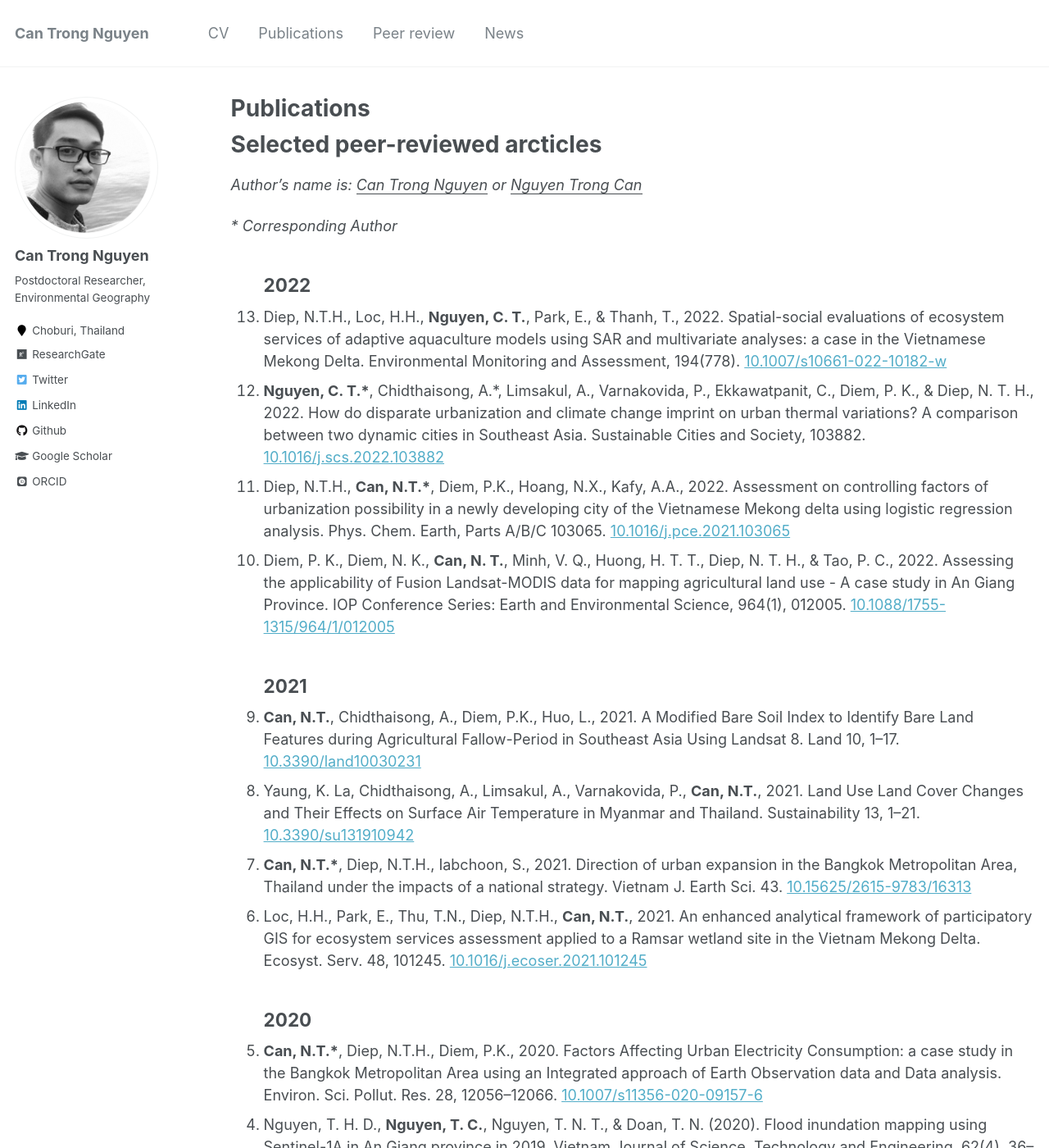
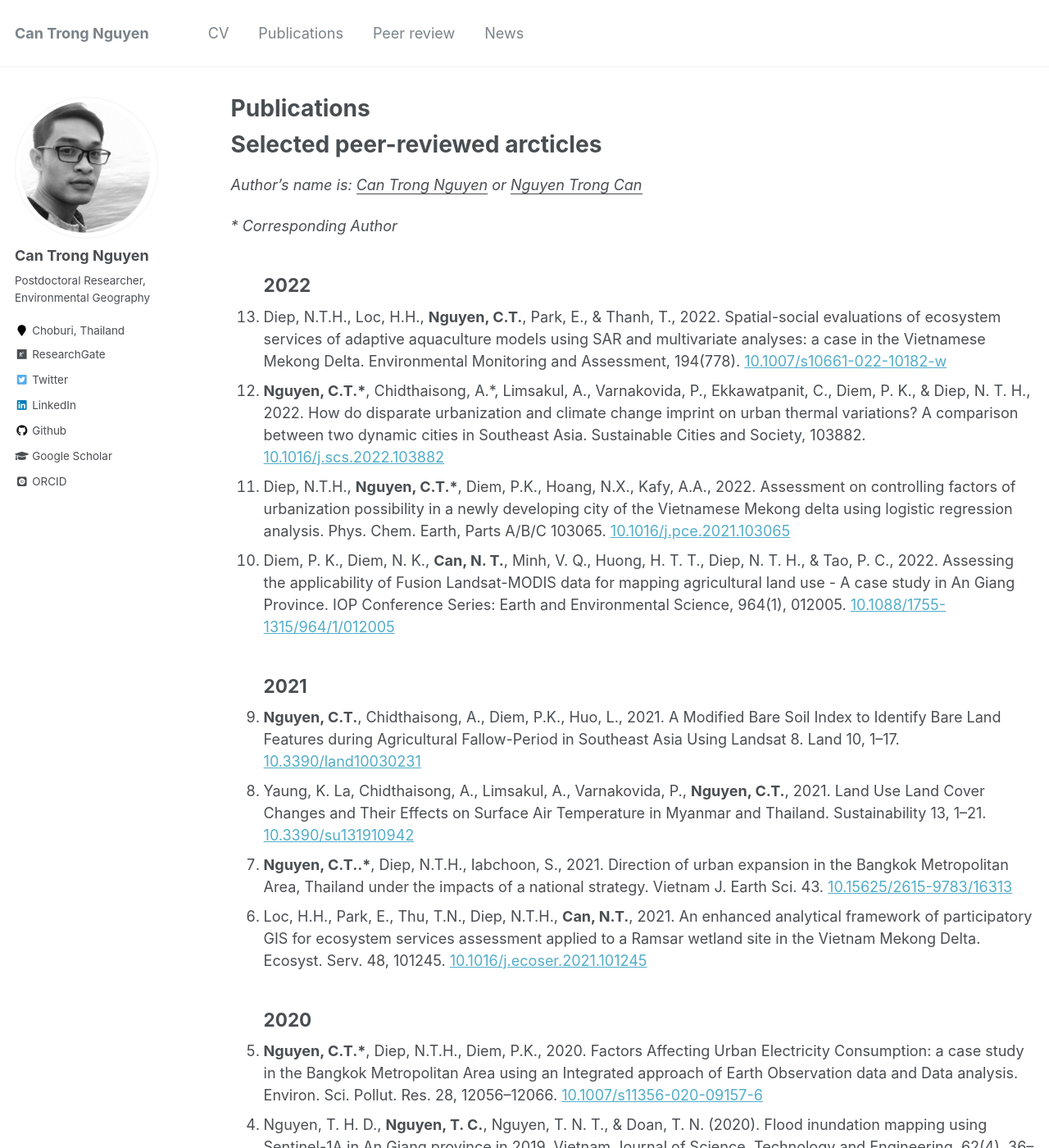
Before and after one commit to canng/oldsite, a Jekyll site: the page built from _pages/publications_list.md, in a window 1280 px wide and 1400 px high. Shown: the whole window at 82% size. Built offline with Jekyll 4.4.1, drawn with Linux system fonts in a browser that asks for light colours; some web fonts are replaced.

Commit message:
update name in pubs

```diff
--- a/_pages/publications_list.md
+++ b/_pages/publications_list.md
@@ -14,25 +14,25 @@ author_profile: true
 
 <h2> 2022 </h2>
 
-<li>Diep, N.T.H., Loc, H.H., <b>Nguyen, C. T.</b>, Park, E., & Thanh, T., 2022. Spatial-social evaluations of ecosystem services of adaptive aquaculture models using SAR and multivariate analyses: a case in the Vietnamese Mekong Delta. Environmental Monitoring and Assessment, 194(778). <a href="https://link.springer.com/article/10.1007/s10661-022-10182-w"> 10.1007/s10661-022-10182-w</a></li>
+<li>Diep, N.T.H., Loc, H.H., <b>Nguyen, C.T.</b>, Park, E., & Thanh, T., 2022. Spatial-social evaluations of ecosystem services of adaptive aquaculture models using SAR and multivariate analyses: a case in the Vietnamese Mekong Delta. Environmental Monitoring and Assessment, 194(778). <a href="https://link.springer.com/article/10.1007/s10661-022-10182-w"> 10.1007/s10661-022-10182-w</a></li>
 
-<li> <b>Nguyen, C. T.*</b>, Chidthaisong, A.*, Limsakul, A., Varnakovida, P., Ekkawatpanit, C., Diem, P. K., & Diep, N. T. H., 2022. How do disparate urbanization and climate change imprint on urban thermal variations? A comparison between two dynamic cities in Southeast Asia. Sustainable Cities and Society, 103882. <a href="https://doi.org/10.1016/j.scs.2022.103882"> 10.1016/j.scs.2022.103882</a></li>
+<li> <b>Nguyen, C.T.*</b>, Chidthaisong, A.*, Limsakul, A., Varnakovida, P., Ekkawatpanit, C., Diem, P. K., & Diep, N. T. H., 2022. How do disparate urbanization and climate change imprint on urban thermal variations? A comparison between two dynamic cities in Southeast Asia. Sustainable Cities and Society, 103882. <a href="https://doi.org/10.1016/j.scs.2022.103882"> 10.1016/j.scs.2022.103882</a></li>
 
-<li> Diep, N.T.H., <b>Can, N.T.*</b>, Diem, P.K., Hoang, N.X., Kafy, A.A., 2022. Assessment on controlling factors of urbanization possibility in a newly developing city of the Vietnamese Mekong delta using logistic regression analysis. Phys. Chem. Earth, Parts A/B/C 103065. <a href="https://doi.org/10.1016/j.pce.2021.103065"> 10.1016/j.pce.2021.103065</a></li>
+<li> Diep, N.T.H., <b>Nguyen, C.T.*</b>, Diem, P.K., Hoang, N.X., Kafy, A.A., 2022. Assessment on controlling factors of urbanization possibility in a newly developing city of the Vietnamese Mekong delta using logistic regression analysis. Phys. Chem. Earth, Parts A/B/C 103065. <a href="https://doi.org/10.1016/j.pce.2021.103065"> 10.1016/j.pce.2021.103065</a></li>
 
 <li> Diem, P. K., Diem, N. K., <b>Can, N. T.</b>, Minh, V. Q., Huong, H. T. T., Diep, N. T. H., & Tao, P. C., 2022. Assessing the applicability of Fusion Landsat-MODIS data for mapping agricultural land use - A case study in An Giang Province. IOP Conference Series: Earth and Environmental Science, 964(1), 012005. <a href="https://doi.org/10.1088/1755-1315/964/1/012005"> 10.1088/1755-1315/964/1/012005</a></li>
 
 <h2> 2021 </h2>
-<li> <b>Can, N.T.</b>, Chidthaisong, A., Diem, P.K., Huo, L., 2021. A Modified Bare Soil Index to Identify Bare Land Features during Agricultural Fallow-Period in Southeast Asia Using Landsat 8. Land 10, 1–17. <a href="https://doi.org/10.3390/land10030231"> 10.3390/land10030231</a></li>
+<li> <b>Nguyen, C.T.</b>, Chidthaisong, A., Diem, P.K., Huo, L., 2021. A Modified Bare Soil Index to Identify Bare Land Features during Agricultural Fallow-Period in Southeast Asia Using Landsat 8. Land 10, 1–17. <a href="https://doi.org/10.3390/land10030231"> 10.3390/land10030231</a></li>
 
-<li> Yaung, K. La, Chidthaisong, A., Limsakul, A., Varnakovida, P., <b>Can, N.T.</b>, 2021. Land Use Land Cover Changes and Their Effects on Surface Air Temperature in Myanmar and Thailand. Sustainability 13, 1–21.<a href="https://doi.org/10.3390/su131910942"> 10.3390/su131910942</a>  </li>
+<li> Yaung, K. La, Chidthaisong, A., Limsakul, A., Varnakovida, P., <b>Nguyen, C.T.</b>, 2021. Land Use Land Cover Changes and Their Effects on Surface Air Temperature in Myanmar and Thailand. Sustainability 13, 1–21.<a href="https://doi.org/10.3390/su131910942"> 10.3390/su131910942</a>  </li>
 
-<li> <b>Can, N.T.*</b>, Diep, N.T.H., Iabchoon, S., 2021. Direction of urban expansion in the Bangkok Metropolitan Area, Thailand under the impacts of a national strategy. Vietnam J. Earth Sci. 43. <a href="https://doi.org/10.15625/2615-9783/16313"> 10.15625/2615-9783/16313</a></li>
+<li> <b>Nguyen, C.T..*</b>, Diep, N.T.H., Iabchoon, S., 2021. Direction of urban expansion in the Bangkok Metropolitan Area, Thailand under the impacts of a national strategy. Vietnam J. Earth Sci. 43. <a href="https://doi.org/10.15625/2615-9783/16313"> 10.15625/2615-9783/16313</a></li>
 
 <li> Loc, H.H., Park, E., Thu, T.N., Diep, N.T.H., <b>Can, N.T.</b>, 2021. An enhanced analytical framework of participatory GIS for ecosystem services assessment applied to a Ramsar wetland site in the Vietnam Mekong Delta. Ecosyst. Serv. 48, 101245. <a href="https://doi.org/10.1016/j.ecoser.2021.101245"> 10.1016/j.ecoser.2021.101245</a></li>
 
 <h2> 2020 </h2>
-<li><b>Can, N.T.*</b>, Diep, N.T.H., Diem, P.K., 2020. Factors Affecting Urban Electricity Consumption: a case study in the Bangkok Metropolitan Area using an Integrated approach of Earth Observation data and Data analysis. Environ. Sci. Pollut. Res. 28, 12056–12066. <a href="https://doi.org/10.1007/s11356-020-09157-6"> 10.1007/s11356-020-09157-6</a></li>
+<li><b>Nguyen, C.T.*</b>, Diep, N.T.H., Diem, P.K., 2020. Factors Affecting Urban Electricity Consumption: a case study in the Bangkok Metropolitan Area using an Integrated approach of Earth Observation data and Data analysis. Environ. Sci. Pollut. Res. 28, 12056–12066. <a href="https://doi.org/10.1007/s11356-020-09157-6"> 10.1007/s11356-020-09157-6</a></li>
 
 <li> Nguyen, T. H. D., <b>Nguyen, T. C.</b>, Nguyen, T. N. T., & Doan, T. N. (2020). Flood inundation mapping using Sentinel-1A in An Giang province in 2019. Vietnam Journal of Science, Technology and Engineering, 62(4), 36–42. <a href="https://doi.org/10.31276/vjste.62(4).36-42"> 10.31276/vjste.62(4).36-42</a></li>
 
```
